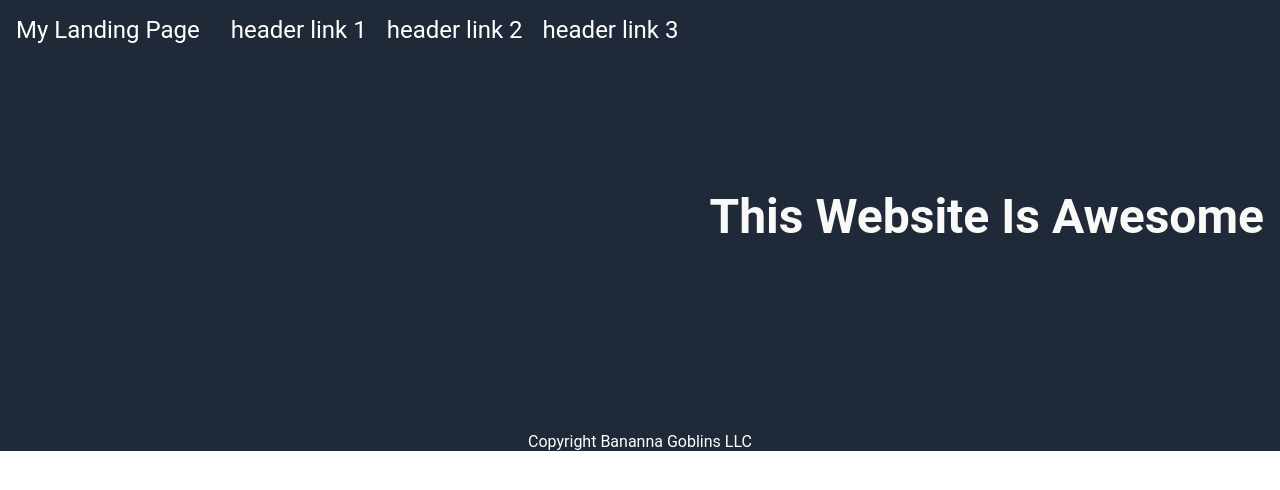
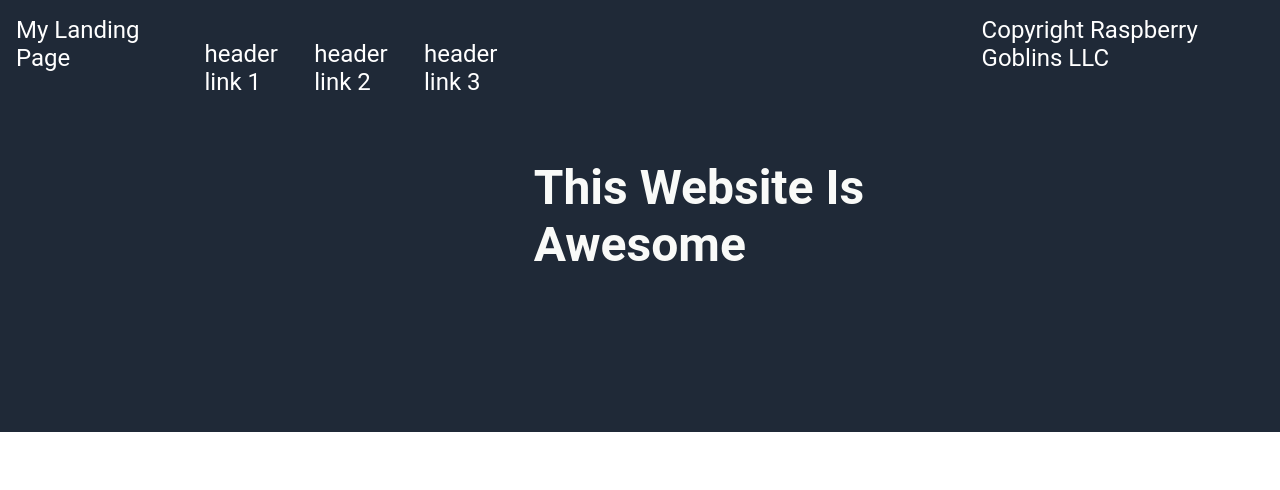
Before and after one commit to BTVance/Landing-Page, a plain HTML site: page index.html in a window 1280 px wide. Drawn offline with Linux system fonts and the light colour scheme.

Commit message:
Messing around with links

```diff
--- a/index.html
+++ b/index.html
@@ -14,8 +14,7 @@
         <li><a href="#">header link 3</a></li>
     </ul>
     <div class="hero-main-text">This Website Is Awesome</div>
-    </div>
 
-    <div class="footer"> Copyright Bananna Goblins LLC</div>
+    <div class="footer"> Copyright Raspberry Goblins LLC</div>
 </body>
 </html>
--- a/styles.css
+++ b/styles.css
@@ -1,23 +1,22 @@
 body {
 font-family: roboto;
-flex: 1;
 margin: 0;
-min-height: 100vh;
+height: 100vh;
 display: flex;
 flex-direction: column;
+flex-basis: 0;
 }
 
 
 ul {
     list-style-type: none;
-    margin: 0;
-    padding: 0;
     display: flex;
-    justify-self: end;
+    justify-items: end;
+
   }
 
   li {
-    margin: 0 10px;
+    margin-bottom: 16px;
   }
 
   a {
@@ -28,20 +27,14 @@ ul {
 
   .header {
     font-size: 24px;
-    width: auto;
     height: 400px;
-    justify-content: start;
-    align-items: flex-start;
 }
 
 .hero-main-text {
     font-size: 48px;
     font-weight: bolder;
     color: #f9faf8;
-    flex-direction: row;
     align-self: center;
-    display: flex;
-    justify-content: flex-start;
 }
 
   .header, .footer {
```
